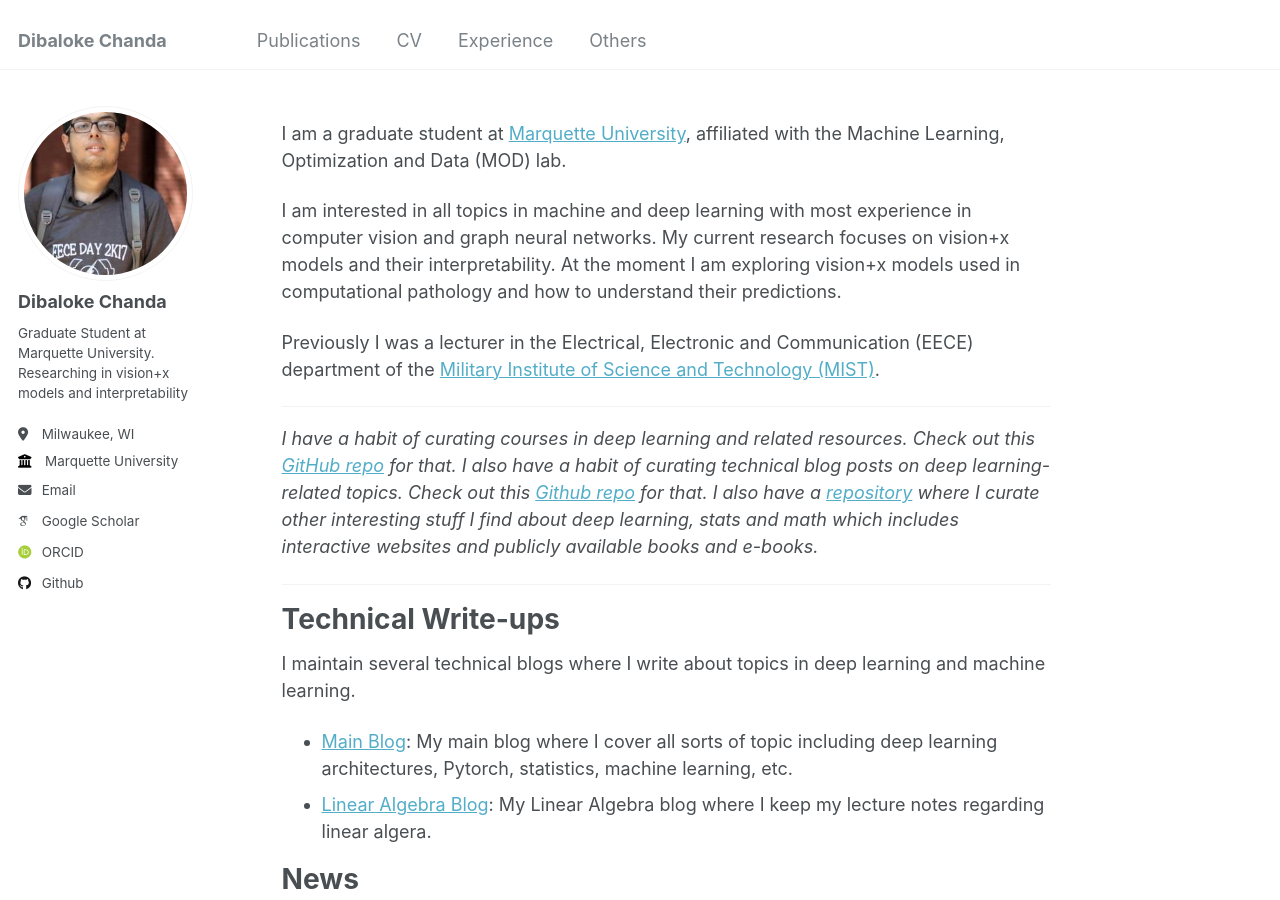
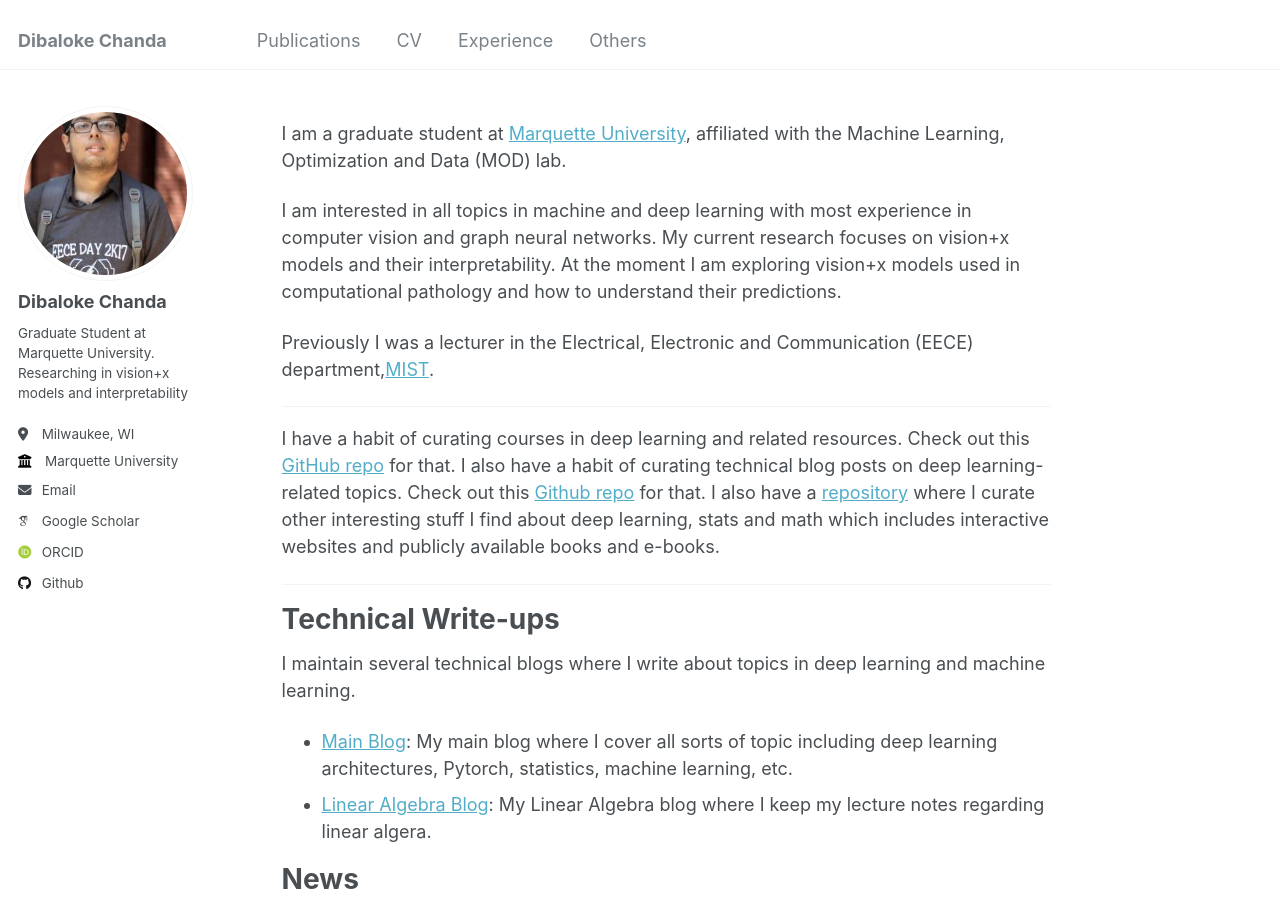
Before and after one commit to dibaloke/dibaloke.github.io, a Jekyll site: the page built from _pages/about.md, in a window 1280 px wide and 900 px high. Built offline with Jekyll 4.4.1, drawn with Linux system fonts in a browser that asks for light colours; some web fonts are replaced.

Commit message:
Update about.md

```diff
--- a/_pages/about.md
+++ b/_pages/about.md
@@ -11,11 +11,11 @@ I am a graduate student at [Marquette University](https://www.marquette.edu/), a
 
 I am interested in all topics in machine and deep learning with most experience in computer vision and graph neural networks. My current research focuses on vision+x models and their interpretability. At the moment I am exploring vision+x models used in computational pathology and how to understand their predictions.
 
-Previously I was a lecturer in the Electrical, Electronic and Communication (EECE) department of the [Military Institute of Science and Technology (MIST)](https://mist.ac.bd/).
+Previously I was a lecturer in the Electrical, Electronic and Communication (EECE) department,[MIST](https://mist.ac.bd/).
 
 ------
 
-*I have a habit of curating courses in deep learning and related resources. Check out this [GitHub repo](https://github.com/dibaloke/DL-ML-Courses/tree/main) for that. I also have a habit of curating technical blog posts on deep learning-related topics. Check out this [Github repo](https://github.com/dibaloke/DL-ML-Blogs) for that. I also have a [repository](https://github.com/dibaloke/others) where I curate other interesting stuff I find about deep learning, stats and math which includes interactive websites and publicly available books and e-books.*
+I have a habit of curating courses in deep learning and related resources. Check out this [GitHub repo](https://github.com/dibaloke/DL-ML-Courses/tree/main) for that. I also have a habit of curating technical blog posts on deep learning-related topics. Check out this [Github repo](https://github.com/dibaloke/DL-ML-Blogs) for that. I also have a [repository](https://github.com/dibaloke/others) where I curate other interesting stuff I find about deep learning, stats and math which includes interactive websites and publicly available books and e-books.
 
 ------
 # Technical Write-ups
```
